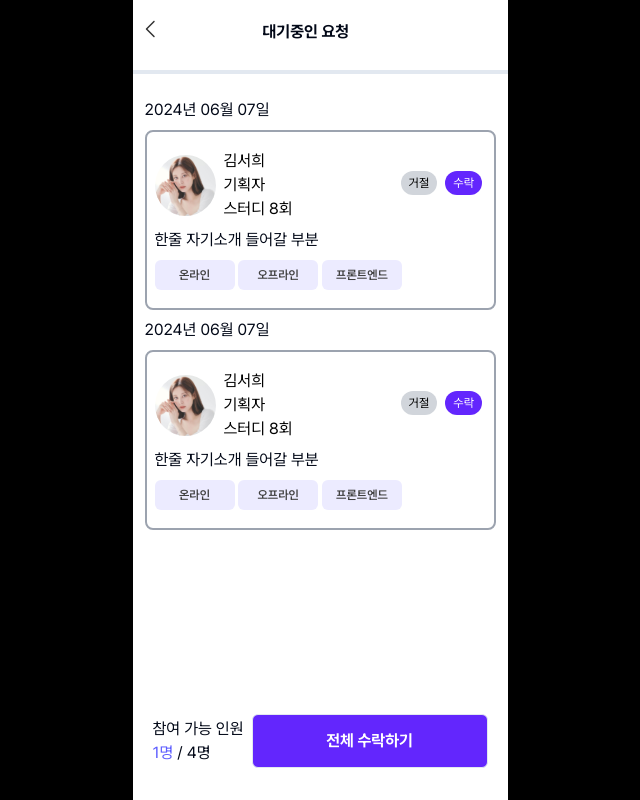
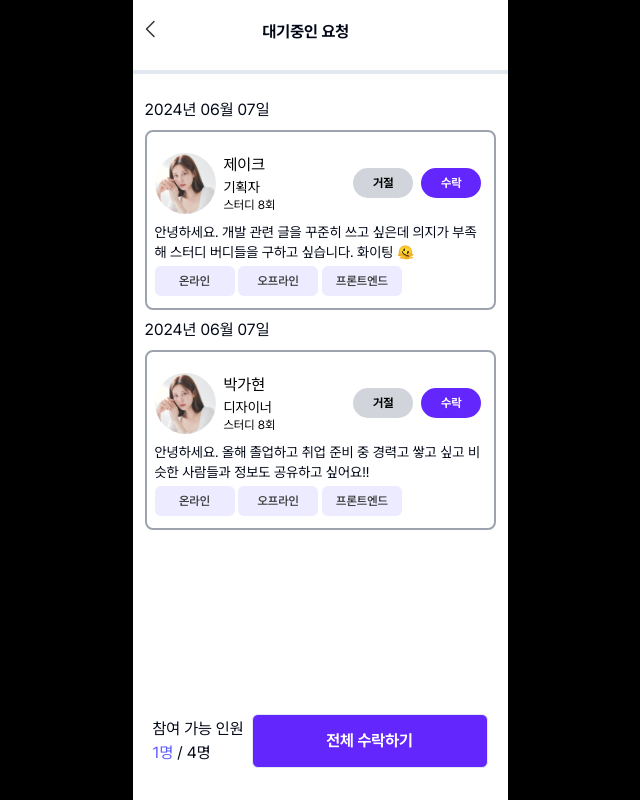
Before and after one commit to SuaJeong-winter/Swith_snProject, a Next.js app: page /waiting in a window 1280 px wide. Shown: the whole page, without its empty margins (320-960 px from the left). Built offline with nearby package versions, Linux system fonts and the light colour scheme.

Commit message:
style: 대기요청 페이지 퍼블리싱 일부 수정

```diff
--- a/app/waiting/page.tsx
+++ b/app/waiting/page.tsx
@@ -8,6 +8,23 @@ import MpProfile from '~/assets/mp_profile.svg'
 import { Badge } from '~/components/ui/badge'
 import { Button } from '~/components/ui/button'
 import StudyHeader from '~/components/studycreate/study-header'
+
+const usersDummyData = [
+  {
+    name: '제이크',
+    job_type: '기획자',
+    introduce:
+      '안녕하세요. 개발 관련 글을 꾸준히 쓰고 싶은데 의지가 부족해 스터디 버디들을 구하고 싶습니다. 화이팅 🫠',
+    study_style: ['손이 빠름', '열정적', '동기부여가 필요한'],
+  },
+  {
+    name: '박가현',
+    job_type: '디자이너',
+    introduce:
+      '안녕하세요. 올해 졸업하고 취업 준비 중 경력고 쌓고 싶고 비슷한 사람들과 정보도 공유하고 싶어요!!',
+    study_style: ['취준생', '논리적인', '책임감있는'],
+  },
+]
 
 export default function WaitingListPage() {
   const applynum: number = 1
@@ -23,24 +40,24 @@ export default function WaitingListPage() {
 
       <div className="mt-6 space-y-2 px-3">
         <div>2024년 06월 07일</div>
-        <div className="h-[180px] space-y-2 rounded-lg border-2 border-solid border-gray-400 p-2">
-          <div className="mt-[10px] flex h-[70px] flex-row items-center justify-start space-x-2">
+        <div className="h-[180px] space-y-1 rounded-lg border-2 border-solid border-gray-400 p-2">
+          <div className="mt-[8px] flex h-[70px] flex-row items-center justify-start space-x-2">
             <MpProfile />
             <div className="text-base text-black">
-              <p>김서희</p>
-              <p>기획자</p>
-              <p>스터디 8회</p>
+              <p className="text-base">{usersDummyData[0].name}</p>
+              <p className="text-sm">{usersDummyData[0].job_type}</p>
+              <p className="text-xs">스터디 8회</p>
             </div>
-            <div className="h-[30px] space-x-2 pl-[100px]">
-              <Button size="sm" className="rounded-2xl bg-gray-300 text-black">
+            <div className="h-[30px] space-x-2 pl-[70px]">
+              <Button className="h-[30px] w-[60px] rounded-2xl bg-gray-300 text-xs text-black">
                 거절
               </Button>
-              <Button size="sm" className="rounded-2xl">
+              <Button className="h-[30px] w-[60px] rounded-2xl text-xs">
                 수락
               </Button>
             </div>
           </div>
-          <p>한줄 자기소개 들어갈 부분</p>
+          <p className="text-sm">{usersDummyData[0].introduce}</p>
           <div className="grid h-[10px] grid-cols-4 gap-1 text-xs">
             <Badge className="h-[30px] w-[80px] justify-center bg-meetie-blue-1">
               온라인
@@ -54,24 +71,24 @@ export default function WaitingListPage() {
           </div>
         </div>
         <div>2024년 06월 07일</div>
-        <div className="h-[180px] space-y-2 rounded-lg border-2 border-solid border-gray-400 p-2">
-          <div className="mt-[10px] flex h-[70px] flex-row items-center justify-start space-x-2">
+        <div className="h-[180px] space-y-1 rounded-lg border-2 border-solid border-gray-400 p-2">
+          <div className="mt-[8px] flex h-[70px] flex-row items-center justify-start space-x-2">
             <MpProfile />
             <div className="text-base text-black">
-              <p>김서희</p>
-              <p>기획자</p>
-              <p>스터디 8회</p>
+              <p className="text-base">{usersDummyData[1].name}</p>
+              <p className="text-sm">{usersDummyData[1].job_type}</p>
+              <p className="text-xs">스터디 8회</p>
             </div>
-            <div className="h-[30px] space-x-2 pl-[100px]">
-              <Button size="sm" className="rounded-2xl bg-gray-300 text-black">
+            <div className="h-[30px] space-x-2 pl-[70px]">
+              <Button className="h-[30px] w-[60px] rounded-2xl bg-gray-300 text-xs text-black">
                 거절
               </Button>
-              <Button size="sm" className="rounded-2xl">
+              <Button className="h-[30px] w-[60px] rounded-2xl text-xs">
                 수락
               </Button>
             </div>
           </div>
-          <p>한줄 자기소개 들어갈 부분</p>
+          <p className="text-sm">{usersDummyData[1].introduce}</p>
           <div className="grid h-[10px] grid-cols-4 gap-1 text-xs">
             <Badge className="h-[30px] w-[80px] justify-center bg-meetie-blue-1">
               온라인
```
